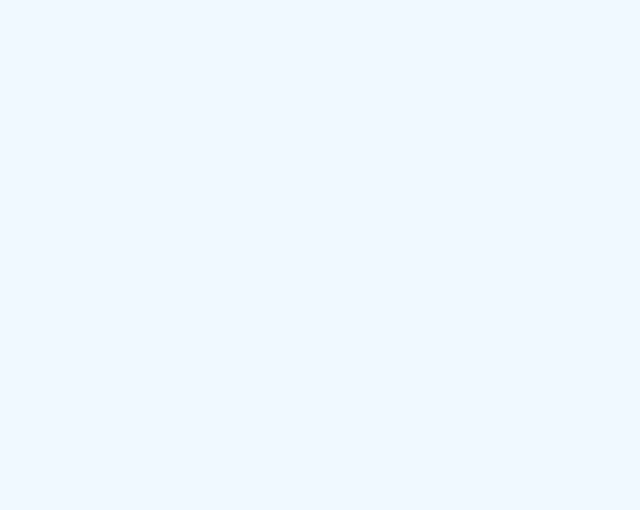
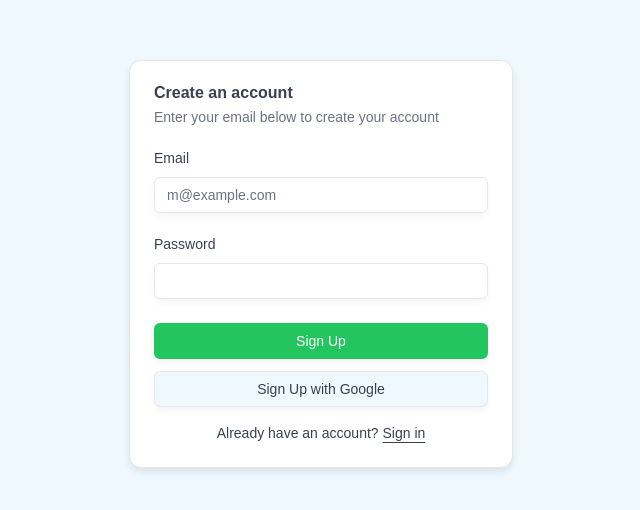
Before and after one commit to romeirofernandes/typiks, a React (Vite) app in the folder frontend/: page /signup in a window 1280 px wide. Before the commit this address had no page. Shown: the part 136-646 px from the top of the page, without its empty margins (319-959 px from the left). Built offline with nearby package versions, Linux system fonts and the light colour scheme.

Commit message:
sign up and sign in forms added

```diff
--- a/frontend/package.json
+++ b/frontend/package.json
@@ -13,6 +13,7 @@
     "@fontsource/bricolage-grotesque": "^5.2.8",
     "@fontsource/dm-sans": "^5.2.6",
     "@fontsource/inter": "^5.2.6",
+    "@radix-ui/react-label": "^2.1.7",
     "@radix-ui/react-slot": "^1.2.3",
     "@tailwindcss/vite": "^4.1.10",
     "class-variance-authority": "^0.7.1",
--- a/frontend/src/App.jsx
+++ b/frontend/src/App.jsx
@@ -1,11 +1,15 @@
 import { BrowserRouter, Route, Routes } from "react-router-dom";
 import Landing from "./pages/Landing";
+import SignUp from "./pages/SignUp";
+import SignIn from "./pages/SignIn";
 
 export default function App() {
   return (
     <BrowserRouter>
       <Routes>
         <Route path="/" element={<Landing />} />
+        <Route path="/signup" element={<SignUp />} />
+        <Route path="/signin" element={<SignIn />} />
       </Routes>
     </BrowserRouter>
   );
--- /dev/null
+++ b/frontend/src/components/login-form.jsx
@@ -0,0 +1,68 @@
+import { cn } from "@/lib/utils";
+import { Button } from "@/components/ui/button";
+import {
+  Card,
+  CardContent,
+  CardDescription,
+  CardHeader,
+  CardTitle,
+} from "@/components/ui/card";
+import { Input } from "@/components/ui/input";
+import { Label } from "@/components/ui/label";
+import { useNavigate } from "react-router-dom";
+
+export function LoginForm({ className, ...props }) {
+  const navigate = useNavigate()
+  return (
+    <div className={cn("flex flex-col gap-6", className)} {...props}>
+      <Card>
+        <CardHeader>
+          <CardTitle>Login to your account</CardTitle>
+          <CardDescription>
+            Enter your email below to login to your account
+          </CardDescription>
+        </CardHeader>
+        <CardContent>
+          <form>
+            <div className="flex flex-col gap-6">
+              <div className="grid gap-3">
+                <Label htmlFor="email">Email</Label>
+                <Input
+                  id="email"
+                  type="email"
+                  placeholder="m@example.com"
+                  required
+                />
+              </div>
+              <div className="grid gap-3">
+                <div className="flex items-center">
+                  <Label htmlFor="password">Password</Label>
+                </div>
+                <Input id="password" type="password" required />
+              </div>
+              <div className="flex flex-col gap-3">
+                <Button type="submit" className="w-full">
+                  Login
+                </Button>
+                <Button variant="outline" className="w-full">
+                  Login with Google
+                </Button>
+              </div>
+            </div>
+            <div className="mt-4 text-center text-sm">
+              Don&apos;t have an account?{" "}
+              <button
+                onClick={() => {
+                  navigate("/signup");
+                }}
+                className="underline underline-offset-4"
+              >
+                Sign up
+              </button>
+            </div>
+          </form>
+        </CardContent>
+      </Card>
+    </div>
+  );
+}
--- /dev/null
+++ b/frontend/src/components/signup-form.jsx
@@ -0,0 +1,68 @@
+import { cn } from "@/lib/utils";
+import { Button } from "@/components/ui/button";
+import {
+  Card,
+  CardContent,
+  CardDescription,
+  CardHeader,
+  CardTitle,
+} from "@/components/ui/card";
+import { Input } from "@/components/ui/input";
+import { Label } from "@/components/ui/label";
+import { useNavigate } from "react-router-dom";
+
+export function SignUpForm({ className, ...props }) {
+  const navigate = useNavigate();
+  return (
+    <div className={cn("flex flex-col gap-6", className)} {...props}>
+      <Card>
+        <CardHeader>
+          <CardTitle>Create an account</CardTitle>
+          <CardDescription>
+            Enter your email below to create your account
+          </CardDescription>
+        </CardHeader>
+        <CardContent>
+          <form>
+            <div className="flex flex-col gap-6">
+              <div className="grid gap-3">
+                <Label htmlFor="email">Email</Label>
+                <Input
+                  id="email"
+                  type="email"
+                  placeholder="m@example.com"
+                  required
+                />
+              </div>
+              <div className="grid gap-3">
+                <div className="flex items-center">
+                  <Label htmlFor="password">Password</Label>
+                </div>
+                <Input id="password" type="password" required />
+              </div>
+              <div className="flex flex-col gap-3">
+                <Button type="submit" className="w-full">
+                  Sign Up
+                </Button>
+                <Button variant="outline" className="w-full">
+                  Sign Up with Google
+                </Button>
+              </div>
+            </div>
+            <div className="mt-4 text-center text-sm">
+              Already have an account?{" "}
+              <button
+                onClick={() => {
+                  navigate("/signin");
+                }}
+                className="underline underline-offset-4"
+              >
+                Sign in
+              </button>
+            </div>
+          </form>
+        </CardContent>
+      </Card>
+    </div>
+  );
+}
--- a/frontend/src/components/ui/button.jsx
+++ b/frontend/src/components/ui/button.jsx
@@ -10,7 +10,7 @@ const buttonVariants = cva(
     variants: {
       variant: {
         default:
-          "bg-primary text-primary-foreground shadow-xs hover:scale-[0.97] duration-200",
+          "bg-primary text-primary-foreground shadow-xs",
         destructive:
           "bg-destructive text-white shadow-xs hover:bg-destructive/90 focus-visible:ring-destructive/20 dark:focus-visible:ring-destructive/40 dark:bg-destructive/60",
         outline:
--- /dev/null
+++ b/frontend/src/components/ui/card.jsx
@@ -0,0 +1,101 @@
+import * as React from "react"
+
+import { cn } from "@/lib/utils"
+
+function Card({
+  className,
+  ...props
+}) {
+  return (
+    (<div
+      data-slot="card"
+      className={cn(
+        "bg-card text-card-foreground flex flex-col gap-6 rounded-xl border py-6 shadow-sm",
+        className
+      )}
+      {...props} />)
+  );
+}
+
+function CardHeader({
+  className,
+  ...props
+}) {
+  return (
+    (<div
+      data-slot="card-header"
+      className={cn(
+        "@container/card-header grid auto-rows-min grid-rows-[auto_auto] items-start gap-1.5 px-6 has-data-[slot=card-action]:grid-cols-[1fr_auto] [.border-b]:pb-6",
+        className
+      )}
+      {...props} />)
+  );
+}
+
+function CardTitle({
+  className,
+  ...props
+}) {
+  return (
+    (<div
+      data-slot="card-title"
+      className={cn("leading-none font-semibold", className)}
+      {...props} />)
+  );
+}
+
+function CardDescription({
+  className,
+  ...props
+}) {
+  return (
+    (<div
+      data-slot="card-description"
+      className={cn("text-muted-foreground text-sm", className)}
+      {...props} />)
+  );
+}
+
+function CardAction({
+  className,
+  ...props
+}) {
+  return (
+    (<div
+      data-slot="card-action"
+      className={cn(
+        "col-start-2 row-span-2 row-start-1 self-start justify-self-end",
+        className
+      )}
+      {...props} />)
+  );
+}
+
+function CardContent({
+  className,
+  ...props
+}) {
+  return (<div data-slot="card-content" className={cn("px-6", className)} {...props} />);
+}
+
+function CardFooter({
+  className,
+  ...props
+}) {
+  return (
+    (<div
+      data-slot="card-footer"
+      className={cn("flex items-center px-6 [.border-t]:pt-6", className)}
+      {...props} />)
+  );
+}
+
+export {
+  Card,
+  CardHeader,
+  CardFooter,
+  CardTitle,
+  CardAction,
+  CardDescription,
+  CardContent,
+}
--- /dev/null
+++ b/frontend/src/components/ui/input.jsx
@@ -0,0 +1,24 @@
+import * as React from "react"
+
+import { cn } from "@/lib/utils"
+
+function Input({
+  className,
+  type,
+  ...props
+}) {
+  return (
+    (<input
+      type={type}
+      data-slot="input"
+      className={cn(
+        "file:text-foreground placeholder:text-muted-foreground selection:bg-primary selection:text-primary-foreground dark:bg-input/30 border-input flex h-9 w-full min-w-0 rounded-md border bg-transparent px-3 py-1 text-base shadow-xs transition-[color,box-shadow] outline-none file:inline-flex file:h-7 file:border-0 file:bg-transparent file:text-sm file:font-medium disabled:pointer-events-none disabled:cursor-not-allowed disabled:opacity-50 md:text-sm",
+        "focus-visible:border-ring focus-visible:ring-ring/50 focus-visible:ring-[3px]",
+        "aria-invalid:ring-destructive/20 dark:aria-invalid:ring-destructive/40 aria-invalid:border-destructive",
+        className
+      )}
+      {...props} />)
+  );
+}
+
+export { Input }
--- /dev/null
+++ b/frontend/src/components/ui/label.jsx
@@ -0,0 +1,21 @@
+import * as React from "react"
+import * as LabelPrimitive from "@radix-ui/react-label"
+
+import { cn } from "@/lib/utils"
+
+function Label({
+  className,
+  ...props
+}) {
+  return (
+    (<LabelPrimitive.Root
+      data-slot="label"
+      className={cn(
+        "flex items-center gap-2 text-sm leading-none font-medium select-none group-data-[disabled=true]:pointer-events-none group-data-[disabled=true]:opacity-50 peer-disabled:cursor-not-allowed peer-disabled:opacity-50",
+        className
+      )}
+      {...props} />)
+  );
+}
+
+export { Label }
--- a/frontend/src/pages/Landing.jsx
+++ b/frontend/src/pages/Landing.jsx
@@ -1,19 +1,17 @@
-import React from "react";
+import React, { use } from "react";
 import { Button } from "@/components/ui/Button";
 import { useNavigate } from "react-router-dom";
 
 const Landing = () => {
   const navigate = useNavigate()
-
-  const handleStartPlayingClick = ()=> {
-    console.log("Need to add the player searching and game starting logic here")
-  }
   return (
     <>
       <div className="max-w-5xl min-h-screen flex items-center justify-center mx-auto">
         <div className="flex flex-col justify-center items-center gap-7">
           <h1 className="text-4xl">Typiks.</h1>
-          <Button variant="default" onClick={handleStartPlayingClick} className="px-8 py-6 rounded-lg text-lg font-medium">Start typing</Button>
+          <Button variant="default" onClick={()=>{
+            navigate("/signup")
+          }} className="hover:scale-[0.97] duration-200 px-8 py-6 rounded-lg text-lg font-medium">Start typing</Button>
         </div>
       </div>
     </>
--- /dev/null
+++ b/frontend/src/pages/SignIn.jsx
@@ -0,0 +1,16 @@
+import React from "react";
+import { LoginForm } from "@/components/login-form";
+
+const SignIn = () => {
+  return (
+    <>
+      <div className="flex min-h-svh w-full items-center justify-center p-6 md:p-10">
+        <div className="w-full max-w-sm">
+          <LoginForm />
+        </div>
+      </div>
+    </>
+  );
+};
+
+export default SignIn;
--- /dev/null
+++ b/frontend/src/pages/SignUp.jsx
@@ -0,0 +1,16 @@
+import React from "react";
+import { SignUpForm } from "@/components/signup-form";
+
+const SignUp = () => {
+  return (
+    <>
+      <div className="flex min-h-svh w-full items-center justify-center p-6 md:p-10">
+        <div className="w-full max-w-sm">
+          <SignUpForm />
+        </div>
+      </div>
+    </>
+  );
+};
+
+export default SignUp;
```
Also changed, not shown: 1 other file (tests, documents, lock files or other folders).
